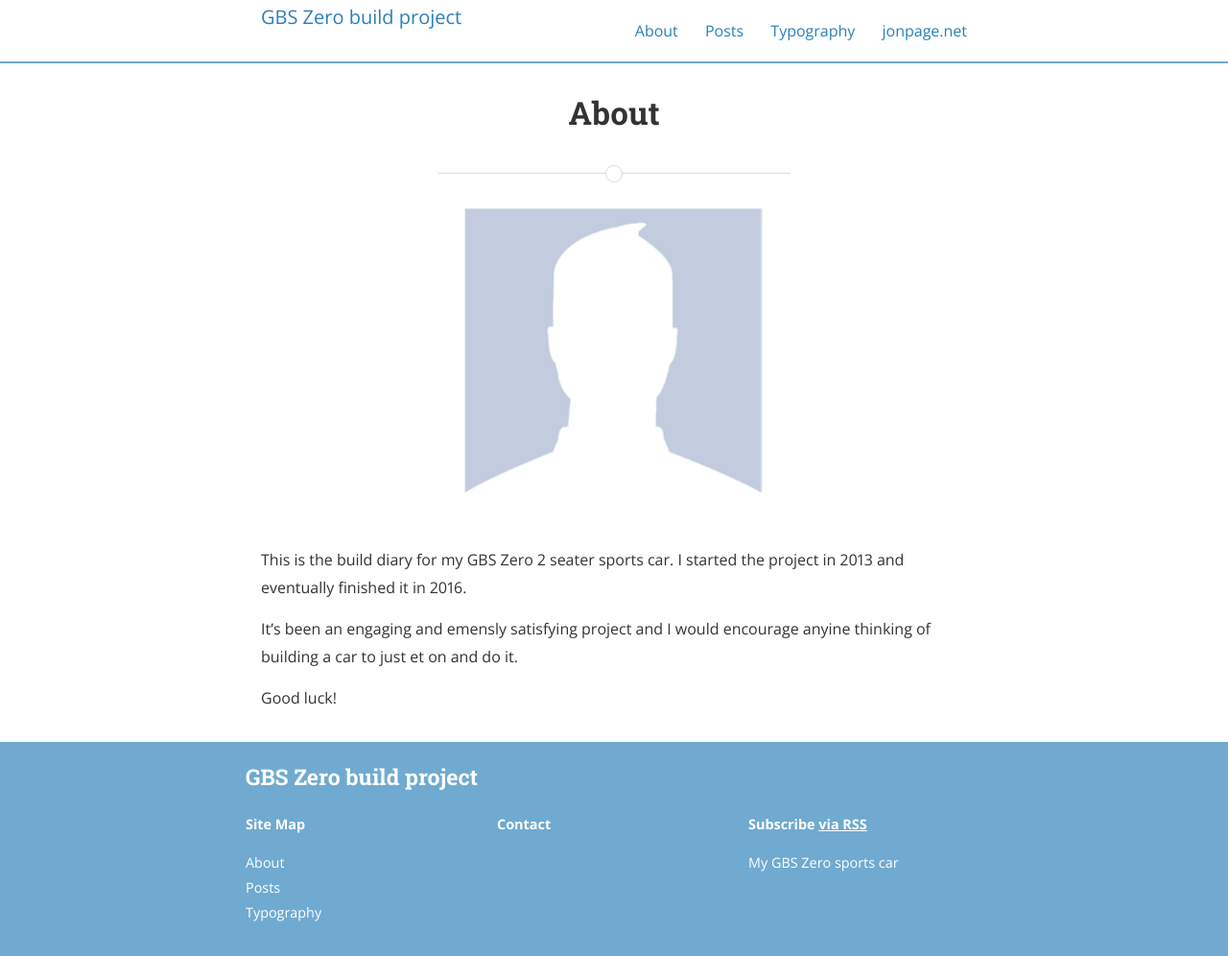
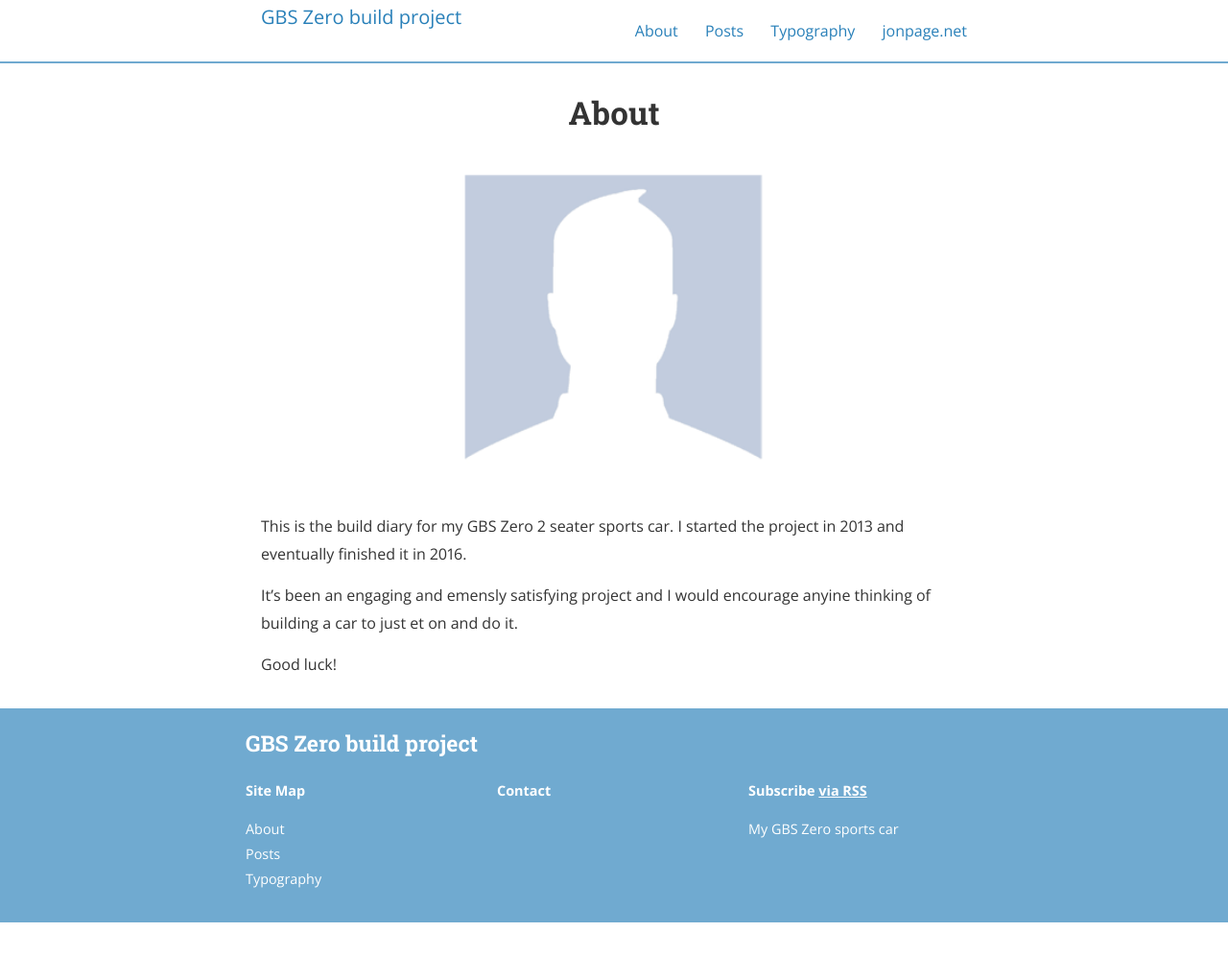
Before and after one commit to jonpage23/zero2, a Jekyll site: the page built from about.md, in a window 1280 px wide. Shown: the whole page at 96% size. Built offline with Jekyll 4.4.1, drawn with Linux system fonts in a browser that asks for light colours; nearby versions of some CDN libraries; after the commit the page ends 961 px from its top, so only the background shows below that.

Commit message:
remove page divider

```diff
--- a/_layouts/page.html
+++ b/_layouts/page.html
@@ -8,7 +8,7 @@ layout: default
     <h1 class="post-title">{{ page.title }}</h1>
   </header>
 
-  {% include page_divider.html %}
+<!--  {% include page_divider.html %} -->
 
   <article class="post-content">
     {{ content }}
```
